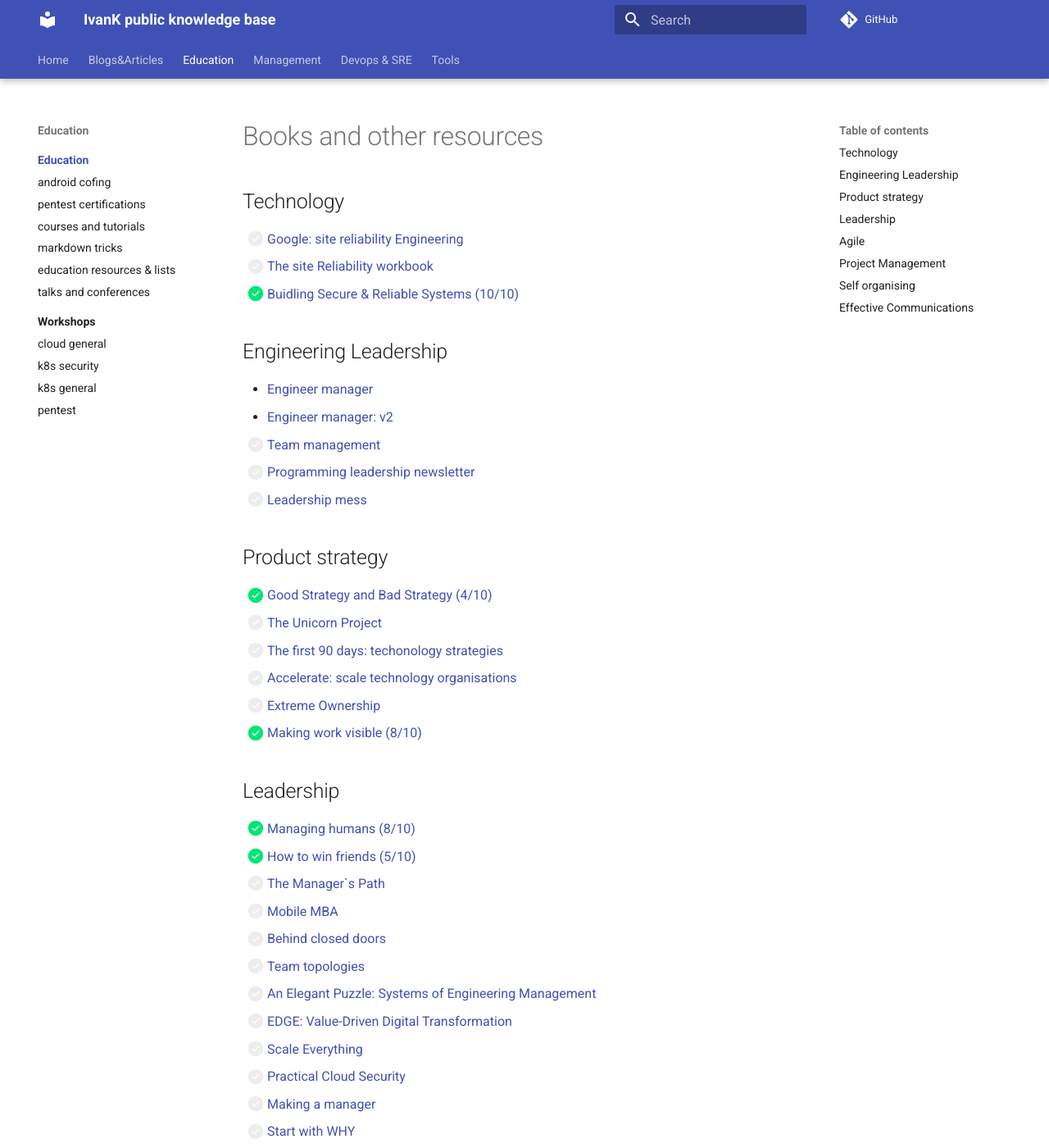
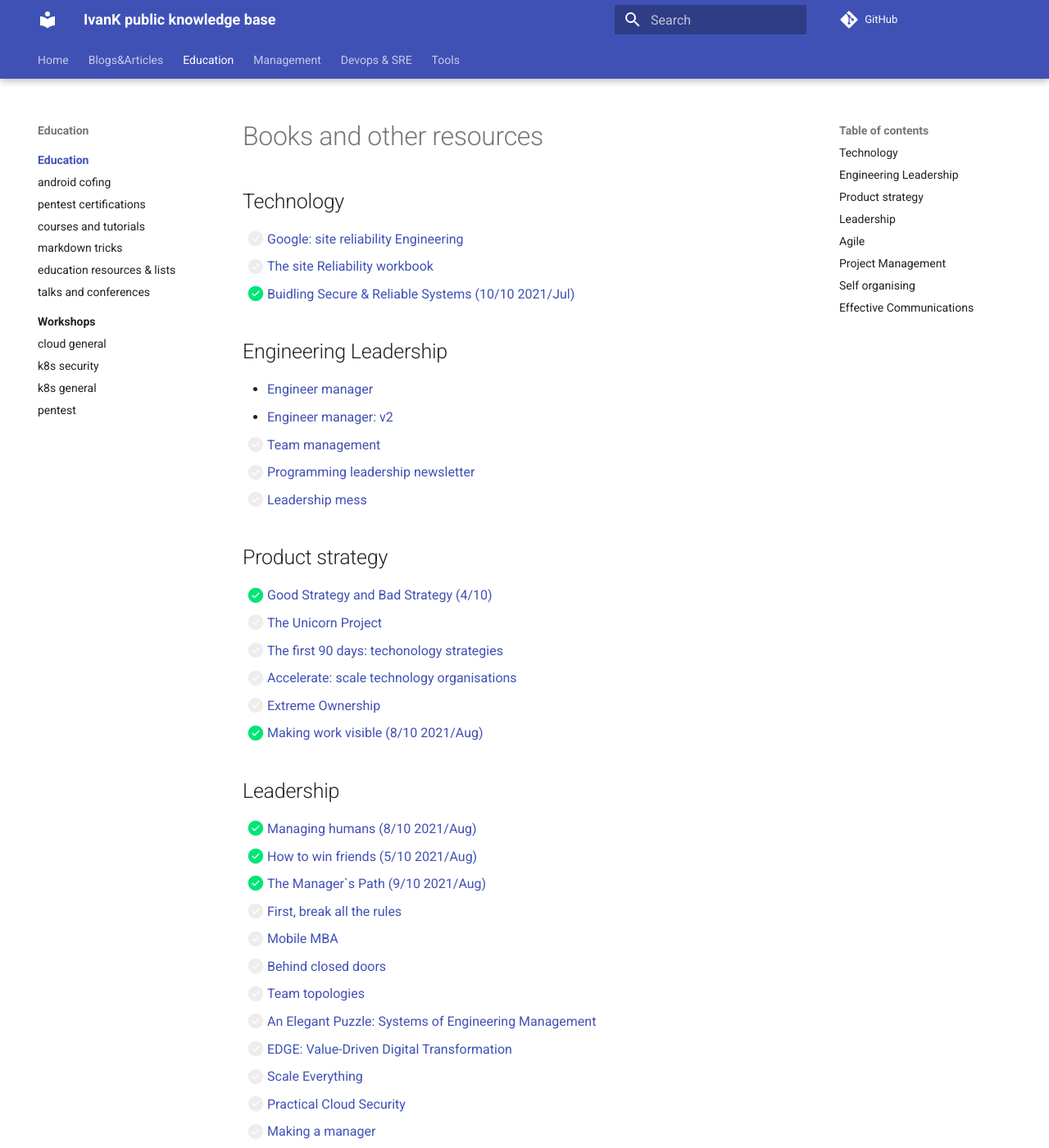
Before and after one commit to ivankatliarchuk/knowledge-base, an MkDocs documentation site: the page built from docs/education/index.md, in a window 1280 px wide and 1400 px high. Shown: the whole window at 82% size. Built offline with MkDocs 1.6.1 and Material for MkDocs 9.7.7, drawn with Linux system fonts in a browser that asks for light colours; comment, search, counter and statistics services are not loaded; some of the changed text lies outside the part shown.

Commit message:
added date when book readedd

```diff
--- a/docs/education/index.md
+++ b/docs/education/index.md
@@ -13,7 +13,7 @@ published: true
 
 - [ ] [Google: site reliability Engineering](https://landing.google.com/sre/sre-book/toc/){:target="_blank"}
 - [ ] [The site Reliability workbook](https://sre.google/workbook/table-of-contents/){:target="_blank"}
-- [X] [Buidling Secure & Reliable Systems (10/10)][secure-reliable]{:target="_blank"}
+- [X] [Buidling Secure & Reliable Systems (10/10 2021/Jul)][secure-reliable]{:target="_blank"}
 
 ## Engineering Leadership
 
@@ -30,13 +30,14 @@ published: true
 - [ ] [The first 90 days: techonology strategies][first-90-days]{:target="_blank"}
 - [ ] [Accelerate: scale technology organisations][accelerate]{:target="_blank"}
 - [ ] [Extreme Ownership](https://www.amazon.co.uk/Extreme-Ownership-Jocko-Willink/dp/1250067057){:target="_blank"}
-- [X] [Making work visible (8/10)][making-work-visible]{:target="_blank"}
+- [X] [Making work visible (8/10 2021/Aug)][making-work-visible]{:target="_blank"}
 
 ## Leadership
 
-- [X] [Managing humans (8/10)](https://github.com/ivankatliarchuk/managing-humans){:target="_blank"}
-- [X] [How to win friends (5/10)](https://www.goodreads.com/book/show/4865.How_to_Win_Friends_and_Influence_People){:target="_blank"}
-- [ ] [The Manager`s Path](https://www.amazon.co.uk/Manager%60s-Path-Camille-Fournier/dp/1491973897){:target="_blank"}
+- [X] [Managing humans (8/10 2021/Aug)](https://github.com/ivankatliarchuk/managing-humans){:target="_blank"}
+- [X] [How to win friends (5/10 2021/Aug)](https://www.goodreads.com/book/show/4865.How_to_Win_Friends_and_Influence_People){:target="_blank"}
+- [X] [The Manager`s Path (9/10 2021/Aug)](https://www.amazon.co.uk/Manager%60s-Path-Camille-Fournier/dp/1491973897){:target="_blank"}
+- [ ] [First, break all the rules](https://www.amazon.co.uk/First-Break-All-Rules-Differently-ebook/dp/B01E7LH8E8/ref=sr_1_1?_encoding=UTF8&dchild=1&keywords=First%2C+Break+All+the+Rules%3A+What+the+World%27s+Greatest+Managers+Do+Differently&qid=1628839787&s=digital-text&sr=1-1)
 - [ ] [Mobile MBA](https://www.amazon.com/Mobile-MBA-Skills-Further-Faster/dp/0273750216){:target="_blank"}
 - [ ] [Behind closed doors](){:target="_blank"}
 - [ ] [Team topologies](https://teamtopologies.com/book){:target="_blank"}
@@ -65,6 +65,7 @@ published: true
 
 - [ ] [User Story Mapping: Discover the Whole Story](https://www.amazon.co.uk/User-Story-Mapping-Discover-Product/dp/1491904909)
 - [ ] [Agile conversations](https://itrevolution.com/agile-conversations/){:target="_blank"}
+- [ ] [Flow: taking the agile forward](){:target="_blank"}
 
 ## Project Management
 
@@ -74,7 +75,7 @@ published: true
 
 ## Self organising
 
-- [X] [The Coaching Habit (10/10)](https://boxofcrayons.com/the-coaching-habit-book/){:target="_blank"}
+- [X] [The Coaching Habit (9/10 2021/Aug)](https://boxofcrayons.com/the-coaching-habit-book/){:target="_blank"}
 - [ ] [Atomic Habits](https://jamesclear.com/atomic-habits){:target="_blank"}
 - [ ] [Bullet Journal](https://bulletjournal.com/pages/book){:target="_blank"}
 - [ ] [Deep work](https://www.calnewport.com/books/deep-work){:target="_blank"}
```
Also changed, not shown: other parts of docs/education/index.md (+0 -1 lines).
